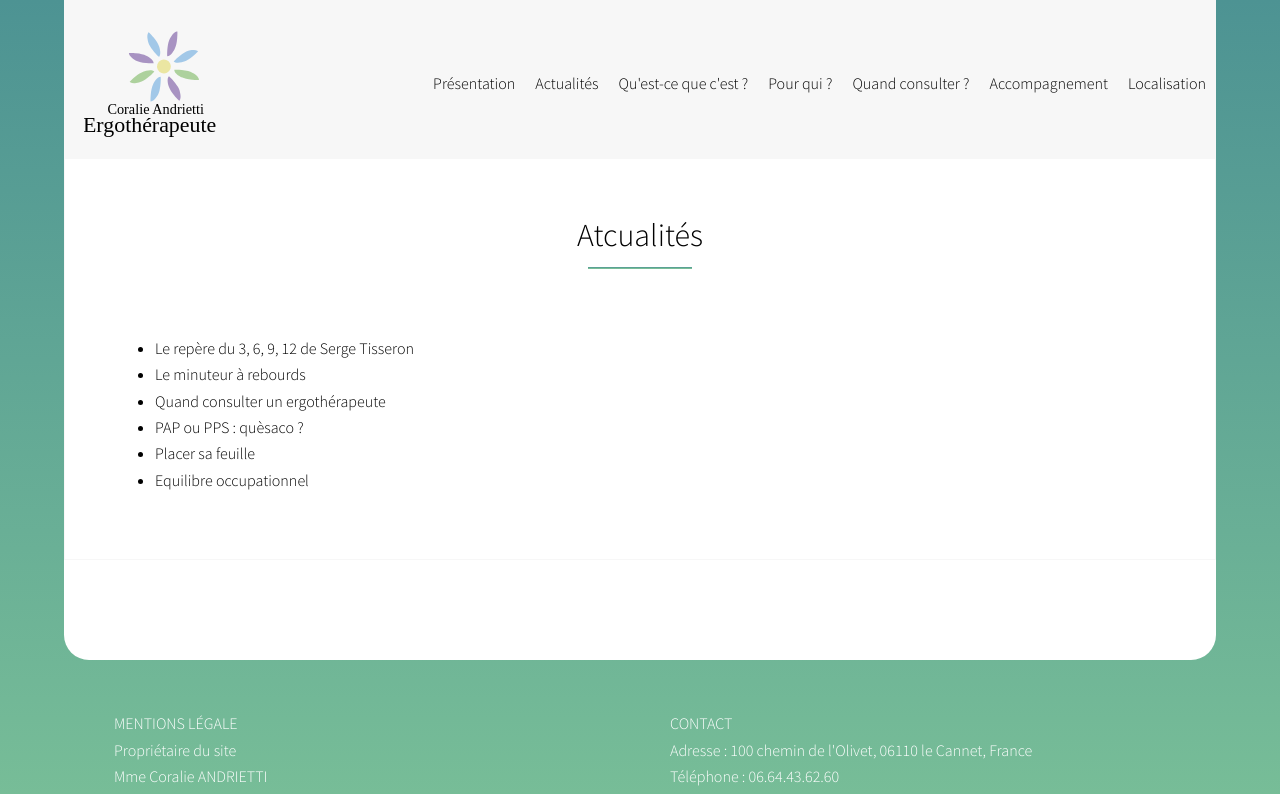
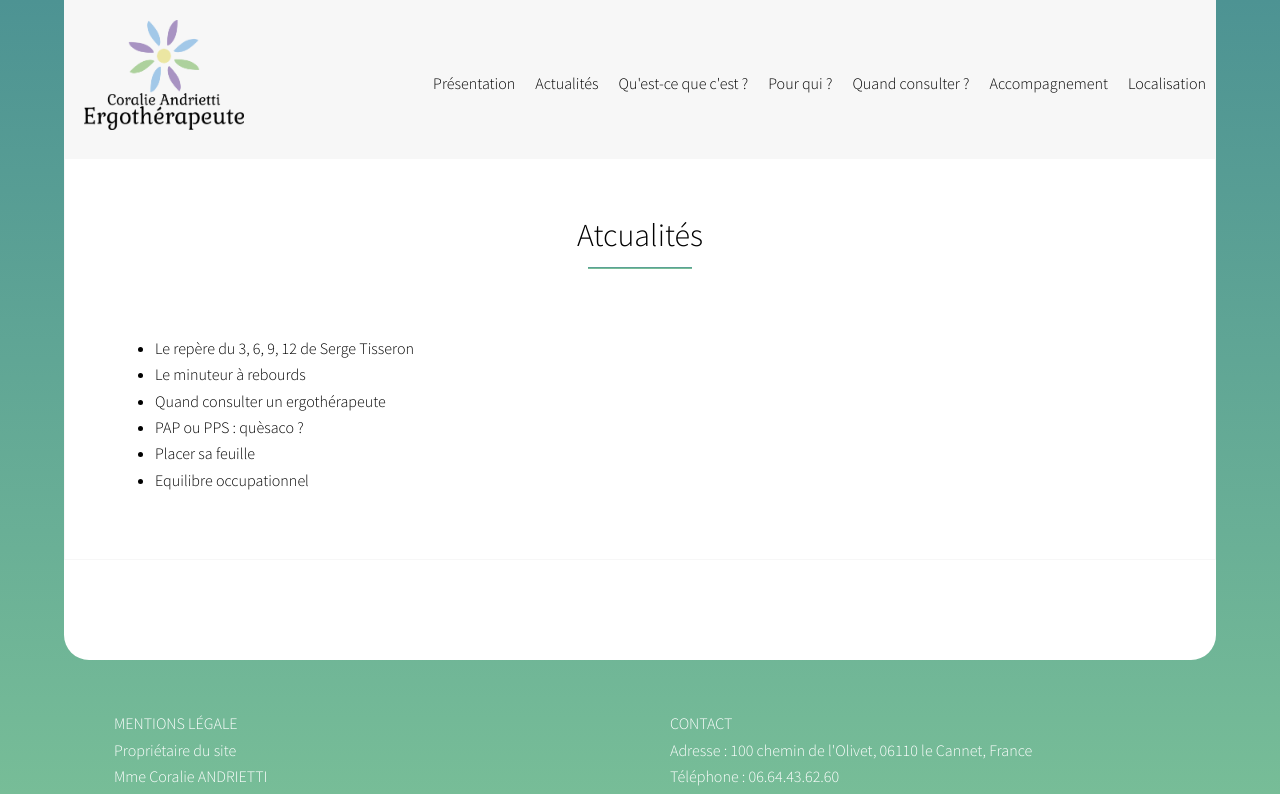
Before and after one commit to kev0629/coralie-andrietti-ergo, a Next.js app: page /actu in a window 1280 px wide. Shown: the top 794 px of the page. Built offline with nearby package versions, Linux system fonts and the light colour scheme.

Commit message:
corect svg to png logo title

```diff
--- a/component/Navbar.js
+++ b/component/Navbar.js
@@ -2,7 +2,7 @@ import React from "react"
 import Image from "next/image"
 import Link from 'next/link'
 import { useRouter } from "next/router"
-import logo_title from "../public/pictures/Logo_title.svg"
+import logo_title from "../public/pictures/Logo_title.png"
 import Burger from "../public/pictures/burger.svg"
 import {Link as ScrollLink} from 'react-scroll'
 import Route from "./Route"
@@ -13,7 +13,7 @@ export default function Navbar (){
     return(
         <div className="nav">
                 <Route to='home' link='/#home' nav={false}>
-                    <Image src={logo_title} className="logo-nav" width={200} height={170} alt='Coralie Andrietti logo'/>
+                    <Image src={logo_title} className="logo-nav" width={200} height={150} alt='Coralie Andrietti logo'/>
                 </Route>
                 <ul className="nav-titles">
 
```
Also changed, not shown: public/pictures/Logo_title.png (added).
